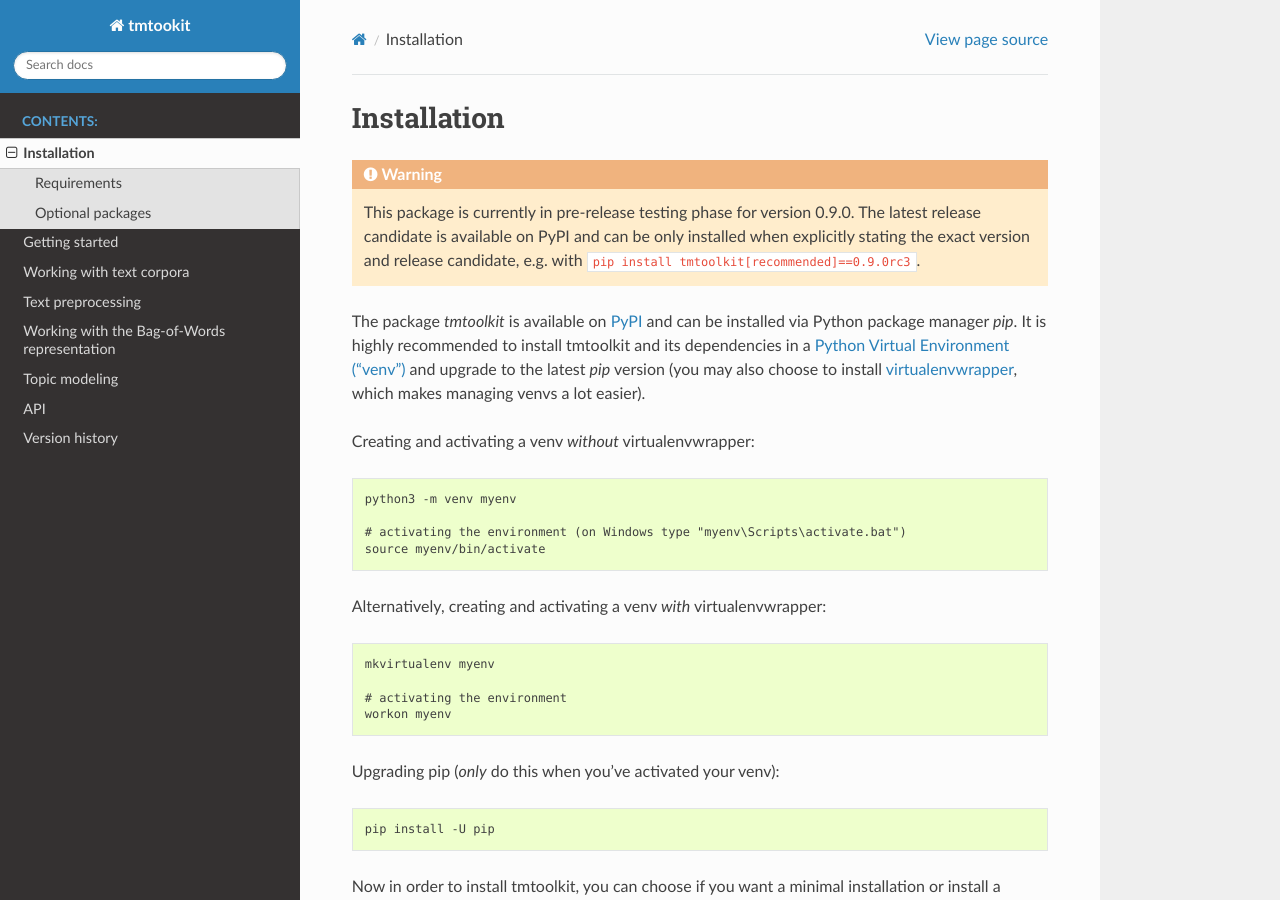
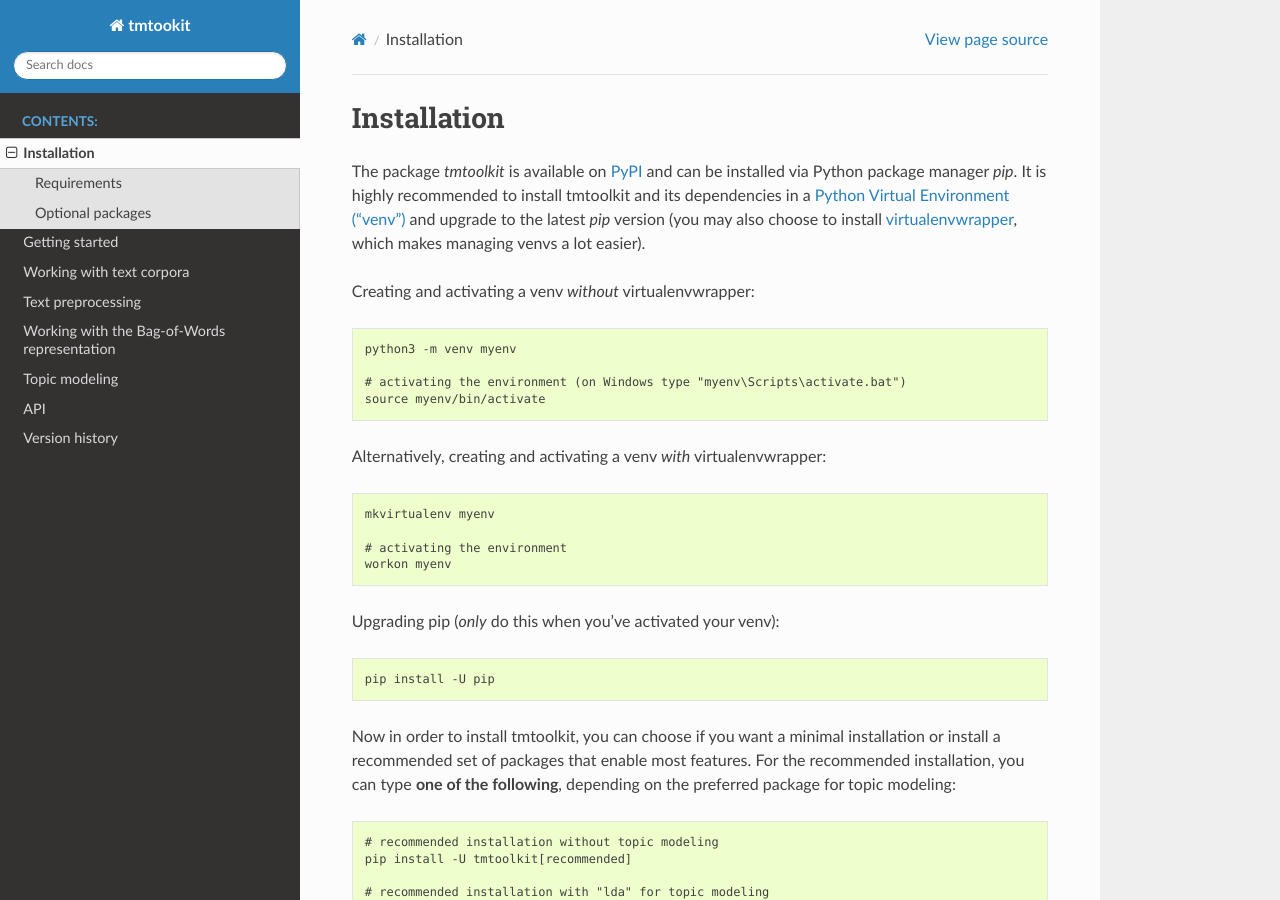
Before and after one commit to WZBSocialScienceCenter/tmtoolkit, a Sphinx documentation site: the page built from doc/source/install.rst, in a window 1280 px wide and 900 px high. Built offline with Sphinx 7.4.7 and the Read the Docs theme 2.0.0, drawn with Linux system fonts in a browser that asks for light colours.

```diff
--- a/README.rst
+++ b/README.rst
@@ -92,12 +92,6 @@ Limits
 
 Installation
 ============
-
-.. warning::
-
-    This package is currently in pre-release testing phase for version 0.9.0. The latest release candidate is available
-    on PyPI and can be only installed when explicitly stating the exact version and release candidate, e.g. with
-    ``pip install tmtoolkit[recommended]==0.9.0rc3``.
 
 
 The package *tmtoolkit* is available on `PyPI <https://pypi.org/project/tmtoolkit/>`_ and can be installed via
--- a/doc/source/install.rst
+++ b/doc/source/install.rst
@@ -2,12 +2,6 @@
 
 Installation
 ============
-
-.. warning::
-
-    This package is currently in pre-release testing phase for version 0.9.0. The latest release candidate is available
-    on PyPI and can be only installed when explicitly stating the exact version and release candidate, e.g. with
-    ``pip install tmtoolkit[recommended]==0.9.0rc3``.
 
 The package *tmtoolkit* is available on `PyPI <https://pypi.org/project/tmtoolkit/>`_ and can be installed via
 Python package manager *pip*. It is highly recommended to install tmtoolkit and its dependencies in a
--- a/doc/source/version_history.rst
+++ b/doc/source/version_history.rst
@@ -3,8 +3,8 @@
 Version history
 ===============
 
-0.9.0 - upcoming
-----------------
+0.9.0 - 2019-12-20
+------------------
 
 * added usage and API documentation
 * added support for Arun 2010 metric in `tm_gensim` (thx to @mcooper)
--- a/setup.py
+++ b/setup.py
@@ -8,7 +8,7 @@ from codecs import open
 from setuptools import setup, find_packages
 
 __title__ = 'tmtoolkit'
-__version__ = '0.9.0-rc3'
+__version__ = '0.9.0'
 __author__ = 'Markus Konrad'
 __license__ = 'Apache License 2.0'
 
--- a/tmtoolkit/__init__.py
+++ b/tmtoolkit/__init__.py
@@ -8,6 +8,6 @@ from . import topicmod, bow, preprocess
 
 
 __title__ = 'tmtoolkit'
-__version__ = '0.9.0-rc3'
+__version__ = '0.9.0'
 __author__ = 'Markus Konrad'
 __license__ = 'Apache License 2.0'
```
Also changed, not shown: doc/source/intro.rst (+23 -0 lines), doc/source/preprocessing.ipynb, doc/source/text_corpora.ipynb, doc/source/topic_modeling.ipynb, 1 other file.
